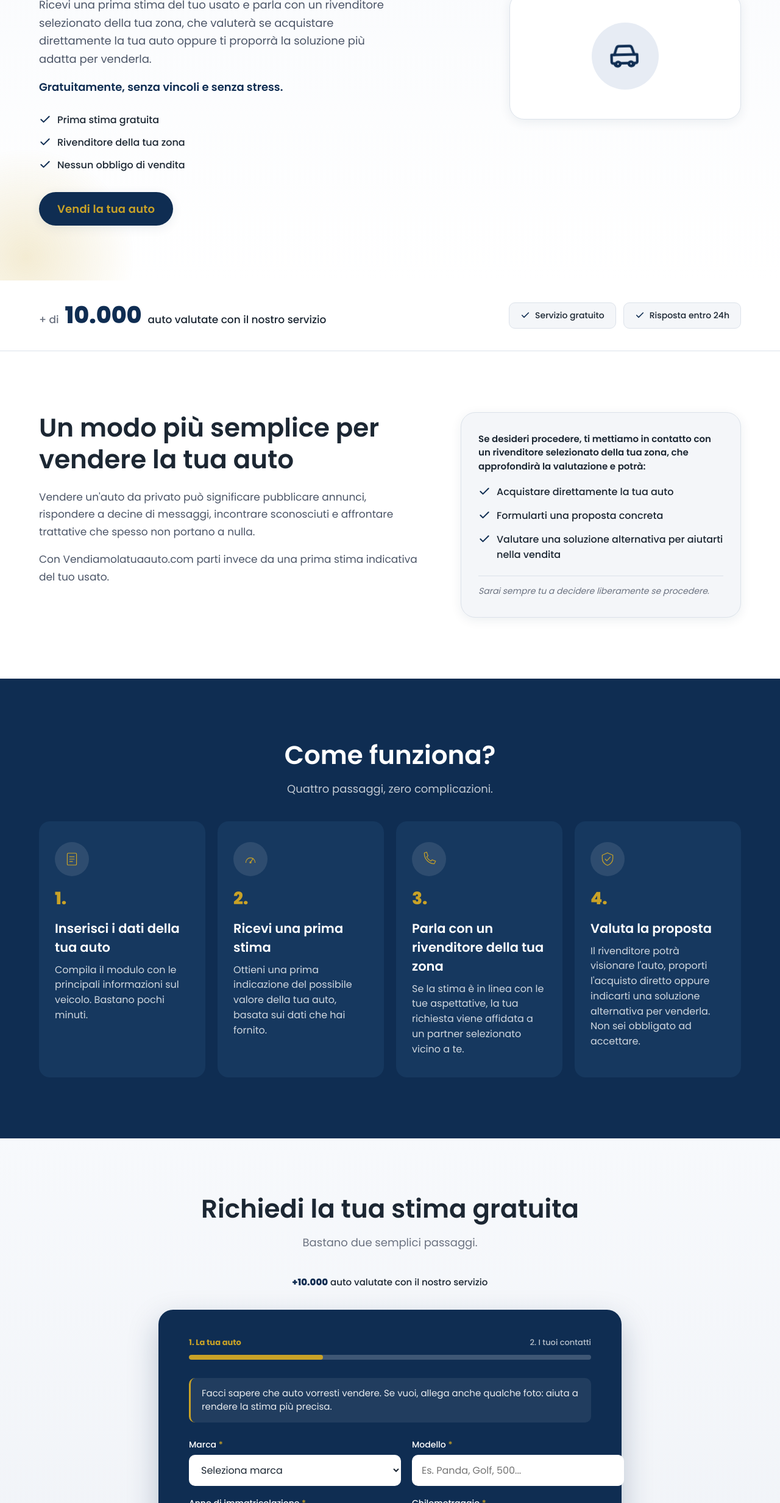
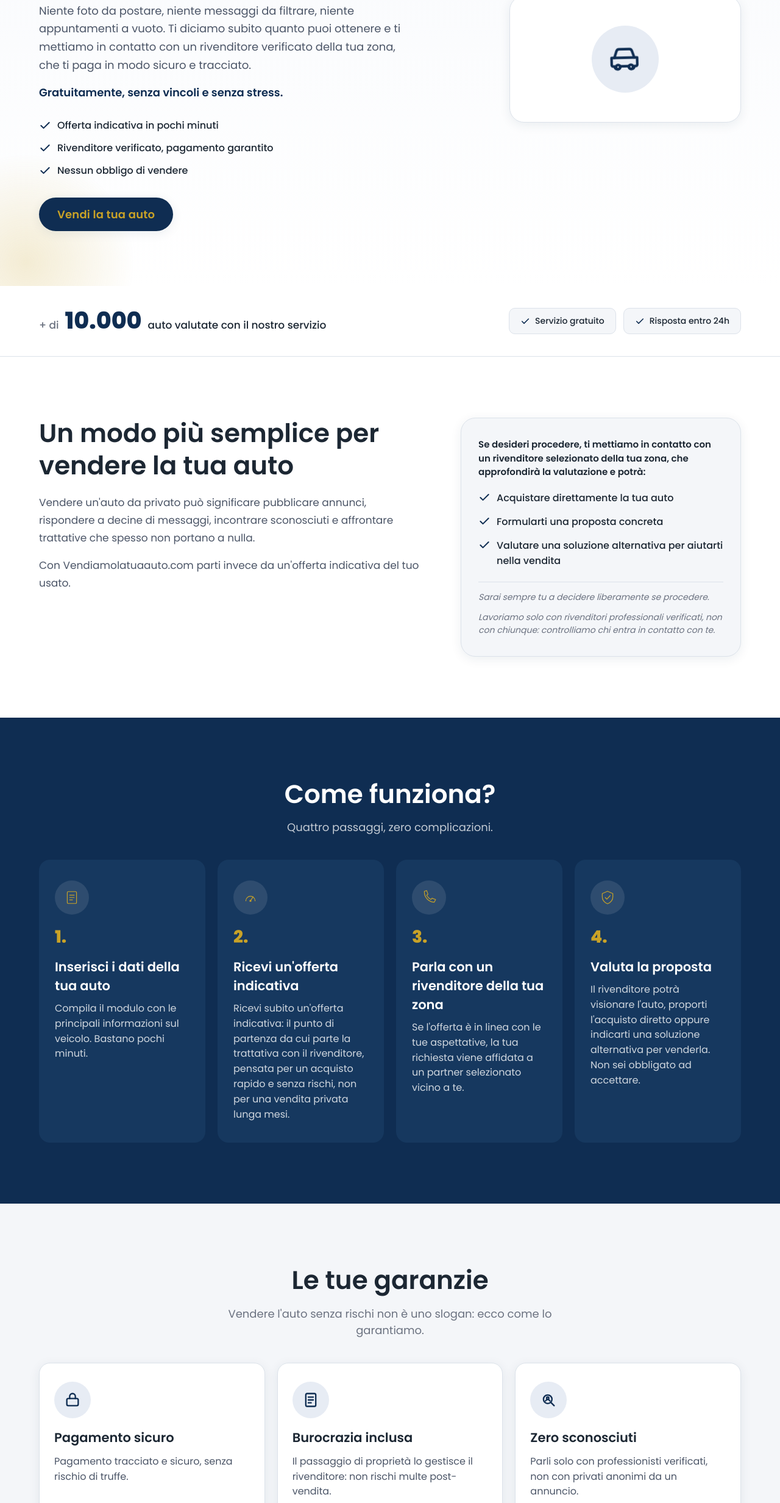
Before and after one commit to swotstudios/vendiamolatuaauto, a plain HTML site: page index.html in a window 1280 px wide. Shown: the part 335-2800 px from the top of the page at 61% size. Drawn offline with Linux system fonts and the light colour scheme.

Commit message:
Aggiorna copy hero/CTA a offerta indicativa, aggiunge sezione garanzie
- Nuovo copy hero e sostituzione "stima" -> "offerta indicativa" nel sito
- Nuova sezione "Le tue garanzie" tra Come funziona e Form
- Disabilitata sezione testimonianze (placeholder) in attesa di recensioni reali
- Aggiunta frase di rinforzo fiducia sui rivenditori verificati
- Rimosso riferimento a "mai contanti" dalla card pagamento sicuro

```diff
--- a/index.html
+++ b/index.html
@@ -3,8 +3,8 @@
 <head>
 <meta charset="UTF-8">
 <meta name="viewport" content="width=device-width, initial-scale=1.0">
-<title>Vendiamolatuaauto.com — Richiedi una stima gratuita per la tua auto</title>
-<meta name="description" content="Richiedi una prima stima gratuita della tua auto e parla con un rivenditore selezionato della tua zona. Gratuito, senza vincoli, nessun obbligo di vendita.">
+<title>Vendiamolatuaauto.com — Richiedi un'offerta indicativa gratuita per la tua auto</title>
+<meta name="description" content="Richiedi un'offerta indicativa gratuita per la tua auto e parla con un rivenditore selezionato della tua zona. Gratuito, senza vincoli, nessun obbligo di vendita.">
 <link rel="preconnect" href="https://fonts.googleapis.com">
 <link rel="preconnect" href="https://fonts.gstatic.com" crossorigin>
 <link href="https://fonts.googleapis.com/css2?family=Poppins:wght@400;500;600;700;800&display=swap" rel="stylesheet">
@@ -422,6 +422,11 @@
     padding-top: 14px;
     border-top: 1px solid var(--color-border);
   }
+  .value-prop-note + .value-prop-note {
+    margin-top: 12px;
+    border-top: none;
+    padding-top: 0;
+  }
 
   /* ---------- Benefit cards ---------- */
   .benefits {
@@ -1004,22 +1009,21 @@
   <section class="hero">
     <div class="container hero-inner">
       <div class="hero-content">
-        <h1>Vuoi <span>vendere la tua auto</span>?</h1>
-        <p class="hero-lead">Evita perdite di tempo, trattative infinite e contatti poco affidabili.</p>
-        <p class="hero-lead">Ricevi una prima stima del tuo usato e parla con un rivenditore selezionato della tua zona, che valuterà se acquistare direttamente la tua auto oppure ti proporrà la soluzione più adatta per venderla.</p>
+        <h1>Vendi la tua auto oggi. Senza annunci, senza sconosciuti, <span>senza rischi</span>.</h1>
+        <p class="hero-lead">Niente foto da postare, niente messaggi da filtrare, niente appuntamenti a vuoto. Ti diciamo subito quanto puoi ottenere e ti mettiamo in contatto con un rivenditore verificato della tua zona, che ti paga in modo sicuro e tracciato.</p>
         <p class="hero-lead hero-lead-strong">Gratuitamente, senza vincoli e senza stress.</p>
         <ul class="hero-bullets">
           <li>
             <svg viewBox="0 0 24 24" fill="none" stroke="currentColor" stroke-width="2.4" stroke-linecap="round" stroke-linejoin="round"><path d="M20 6L9 17l-5-5"/></svg>
-            Prima stima gratuita
+            Offerta indicativa in pochi minuti
           </li>
           <li>
             <svg viewBox="0 0 24 24" fill="none" stroke="currentColor" stroke-width="2.4" stroke-linecap="round" stroke-linejoin="round"><path d="M20 6L9 17l-5-5"/></svg>
-            Rivenditore della tua zona
+            Rivenditore verificato, pagamento garantito
           </li>
           <li>
             <svg viewBox="0 0 24 24" fill="none" stroke="currentColor" stroke-width="2.4" stroke-linecap="round" stroke-linejoin="round"><path d="M20 6L9 17l-5-5"/></svg>
-            Nessun obbligo di vendita
+            Nessun obbligo di vendere
           </li>
         </ul>
         <a href="#form" class="btn btn-primary">Vendi la tua auto</a>
@@ -1066,7 +1070,7 @@
       <div class="value-prop-text fade-in">
         <h2 class="section-title">Un modo più semplice per vendere la tua auto</h2>
         <p>Vendere un'auto da privato può significare pubblicare annunci, rispondere a decine di messaggi, incontrare sconosciuti e affrontare trattative che spesso non portano a nulla.</p>
-        <p>Con Vendiamolatuaauto.com parti invece da una prima stima indicativa del tuo usato.</p>
+        <p>Con Vendiamolatuaauto.com parti invece da un'offerta indicativa del tuo usato.</p>
       </div>
       <div class="value-prop-card fade-in">
         <span class="value-prop-card-label">Se desideri procedere, ti mettiamo in contatto con un rivenditore selezionato della tua zona, che approfondirà la valutazione e potrà:</span>
@@ -1085,6 +1089,7 @@
           </li>
         </ul>
         <p class="value-prop-note">Sarai sempre tu a decidere liberamente se procedere.</p>
+        <p class="value-prop-note">Lavoriamo solo con rivenditori professionali verificati, non con chiunque: controlliamo chi entra in contatto con te.</p>
       </div>
     </div>
   </section>
@@ -1108,7 +1113,7 @@
           <p>Compila il modulo con le principali informazioni sul veicolo. Bastano pochi minuti.</p>
         </div>
         <div class="step-card fade-in">
-          <!-- Icona SVG placeholder: sostituibile con foto reale (es. grafico della stima) mantenendo il contenitore .step-icon -->
+          <!-- Icona SVG placeholder: sostituibile con foto reale (es. grafico dell'offerta indicativa) mantenendo il contenitore .step-icon -->
           <div class="step-icon">
             <svg viewBox="0 0 48 48" fill="none" stroke="currentColor" stroke-width="2.2" stroke-linecap="round" stroke-linejoin="round">
               <path d="M10 34a14 14 0 1 1 28 0"/>
@@ -1117,8 +1122,8 @@
             </svg>
           </div>
           <div class="step-number">2.</div>
-          <h3>Ricevi una prima stima</h3>
-          <p>Ottieni una prima indicazione del possibile valore della tua auto, basata sui dati che hai fornito.</p>
+          <h3>Ricevi un'offerta indicativa</h3>
+          <p>Ricevi subito un'offerta indicativa: il punto di partenza da cui parte la trattativa con il rivenditore, pensata per un acquisto rapido e senza rischi, non per una vendita privata lunga mesi.</p>
         </div>
         <div class="step-card fade-in">
           <!-- Icona SVG placeholder: sostituibile con foto reale (es. telefonata con il rivenditore) mantenendo il contenitore .step-icon -->
@@ -1129,7 +1134,7 @@
           </div>
           <div class="step-number">3.</div>
           <h3>Parla con un rivenditore della tua zona</h3>
-          <p>Se la stima è in linea con le tue aspettative, la tua richiesta viene affidata a un partner selezionato vicino a te.</p>
+          <p>Se l'offerta è in linea con le tue aspettative, la tua richiesta viene affidata a un partner selezionato vicino a te.</p>
         </div>
         <div class="step-card fade-in">
           <!-- Icona SVG placeholder: sostituibile con foto reale (es. consegna chiavi / firma contratto) mantenendo il contenitore .step-icon -->
@@ -1147,11 +1152,63 @@
     </div>
   </section>
 
+  <!-- LE TUE GARANZIE -->
+  <section class="benefits">
+    <div class="container">
+      <h2 class="section-title fade-in">Le tue garanzie</h2>
+      <p class="section-subtitle fade-in">Vendere l'auto senza rischi non è uno slogan: ecco come lo garantiamo.</p>
+      <div class="benefit-grid">
+        <div class="benefit-card fade-in">
+          <div class="benefit-icon-wrap">
+            <svg class="benefit-icon" viewBox="0 0 24 24" fill="none" stroke="currentColor" stroke-width="2" stroke-linecap="round" stroke-linejoin="round">
+              <rect x="4" y="10" width="16" height="10" rx="2"/>
+              <path d="M8 10V7a4 4 0 0 1 8 0v3"/>
+            </svg>
+          </div>
+          <h3>Pagamento sicuro</h3>
+          <p>Pagamento tracciato e sicuro, senza rischio di truffe.</p>
+        </div>
+        <div class="benefit-card fade-in">
+          <div class="benefit-icon-wrap">
+            <svg class="benefit-icon" viewBox="0 0 24 24" fill="none" stroke="currentColor" stroke-width="2" stroke-linecap="round" stroke-linejoin="round">
+              <rect x="5" y="3" width="14" height="18" rx="2"/>
+              <path d="M8.5 8h7M8.5 12h7M8.5 16h4"/>
+            </svg>
+          </div>
+          <h3>Burocrazia inclusa</h3>
+          <p>Il passaggio di proprietà lo gestisce il rivenditore: non rischi multe post-vendita.</p>
+        </div>
+        <div class="benefit-card fade-in">
+          <div class="benefit-icon-wrap">
+            <svg class="benefit-icon" viewBox="0 0 24 24" fill="none" stroke="currentColor" stroke-width="2" stroke-linecap="round" stroke-linejoin="round">
+              <circle cx="11" cy="11" r="6"/>
+              <path d="M20 20l-4.5-4.5"/>
+              <circle cx="11" cy="9.5" r="1.6"/>
+              <path d="M8 13.2c.6-1 1.7-1.7 3-1.7s2.4.7 3 1.7"/>
+            </svg>
+          </div>
+          <h3>Zero sconosciuti</h3>
+          <p>Parli solo con professionisti verificati, non con privati anonimi da un annuncio.</p>
+        </div>
+        <div class="benefit-card fade-in">
+          <div class="benefit-icon-wrap">
+            <svg class="benefit-icon" viewBox="0 0 24 24" fill="none" stroke="currentColor" stroke-width="2" stroke-linecap="round" stroke-linejoin="round">
+              <circle cx="12" cy="12" r="9"/>
+              <path d="M12 7v5l3.5 2"/>
+            </svg>
+          </div>
+          <h3>Risposta in 24h, decidi tu</h3>
+          <p>Nessun obbligo, nessuna pressione.</p>
+        </div>
+      </div>
+    </div>
+  </section>
+
   <!-- FORM -->
   <section class="form-section" id="form">
     <div class="container">
       <div class="form-intro">
-        <h2 class="section-title fade-in">Richiedi la tua stima gratuita</h2>
+        <h2 class="section-title fade-in">Richiedi la tua offerta indicativa gratuita</h2>
         <p class="section-subtitle fade-in">Bastano due semplici passaggi.</p>
         <p class="form-trust-mini fade-in"><strong>+10.000</strong> auto valutate con il nostro servizio</p>
       </div>
@@ -1170,7 +1227,7 @@
 
         <!-- STEP 1 -->
         <div class="form-step active" data-step="1">
-          <div class="form-step-intro">Facci sapere che auto vorresti vendere. Se vuoi, allega anche qualche foto: aiuta a rendere la stima più precisa.</div>
+          <div class="form-step-intro">Facci sapere che auto vorresti vendere. Se vuoi, allega anche qualche foto: aiuta a rendere l'offerta indicativa più precisa.</div>
           <div class="form-grid cols-2">
             <div class="field" data-field="marca">
               <label>Marca <span class="required">*</span></label>
@@ -1226,7 +1283,7 @@
             <div class="field" data-field="foto">
               <label>Foto dell'auto <span class="optional">(facoltativo, consigliato)</span></label>
               <input type="file" name="foto" accept="image/*" multiple>
-              <span class="field-hint">Carica una o più foto per una stima più accurata.</span>
+              <span class="field-hint">Carica una o più foto per un'offerta più accurata.</span>
             </div>
           </div>
           <div class="form-nav">
@@ -1291,7 +1348,7 @@
             <circle cx="12" cy="12" r="9"/><path d="M8 12.5l2.5 2.5L16 9"/>
           </svg>
           <h3>Richiesta inviata!</h3>
-          <p>Grazie! Riceverai a breve una prima stima. Se sarà in linea con le tue aspettative, ti metteremo in contatto con un rivenditore selezionato della tua zona.</p>
+          <p>Grazie! Riceverai a breve un'offerta indicativa. Se sarà in linea con le tue aspettative, ti metteremo in contatto con un rivenditore selezionato della tua zona.</p>
         </div>
 
       </form>
@@ -1350,13 +1407,14 @@
             </svg>
           </div>
           <h3>Nessun costo e nessun vincolo</h3>
-          <p>La richiesta, la prima stima e il contatto con il rivenditore sono gratuiti. La decisione finale resta sempre tua.</p>
+          <p>La richiesta, l'offerta indicativa e il contatto con il rivenditore sono gratuiti. La decisione finale resta sempre tua.</p>
         </div>
       </div>
     </div>
   </section>
 
-  <!-- TESTIMONIANZE -->
+  <!-- TESTIMONIANZE — disabilitata in attesa di recensioni reali dei clienti.
+       Per riattivarla: rimuovi questo commento e quello di chiusura sotto.
   <section class="testimonials">
     <div class="container">
       <h2 class="section-title fade-in">Cosa dicono di noi</h2>
@@ -1365,6 +1423,8 @@
       <div class="testimonials-track" id="testimonialsTrack"></div>
     </div>
   </section>
+  -->
+
 
   <!-- CONFRONTO -->
   <section class="comparison">
@@ -1439,7 +1499,7 @@
             <span class="faq-icon"><svg viewBox="0 0 24 24" fill="none" stroke="currentColor" stroke-width="2.2" stroke-linecap="round" stroke-linejoin="round"><path d="M6 9l6 6 6-6"/></svg></span>
           </button>
           <div class="faq-answer">
-            <p>Dopo l'invio riceverai una prima stima indicativa. Se deciderai di procedere, verrai messo in contatto con un rivenditore selezionato della tua zona, che ti contatterà entro 24 ore lavorative.</p>
+            <p>Dopo l'invio riceverai un'offerta indicativa. Se deciderai di procedere, verrai messo in contatto con un rivenditore selezionato della tua zona, che ti contatterà entro 24 ore lavorative.</p>
           </div>
         </div>
         <div class="faq-item">
@@ -1492,7 +1552,7 @@
     </div>
     <div class="footer-col">
       <h4>Link utili</h4>
-      <a href="#form">Richiedi la tua stima</a>
+      <a href="#form">Richiedi la tua offerta</a>
       <a href="#come-funziona">Come funziona</a>
       <a href="#faq">Domande frequenti</a>
     </div>
@@ -1582,6 +1642,9 @@
     { nome: 'Chiara M.', citta: 'Roma', stelle: 5, testo: 'Nessun obbligo e nessuna pressione: ho valutato l’offerta con calma prima di accettare.' }
   ];
   var testimonialsTrack = document.getElementById('testimonialsTrack');
+  // Guard: la sezione testimonianze è disabilitata (commentata in HTML) finché
+  // non ci sono recensioni reali, quindi #testimonialsTrack non esiste nel DOM.
+  if (testimonialsTrack) {
     testimonialsData.forEach(function (t) {
       var card = document.createElement('div');
       card.className = 'testimonial-card fade-in';
@@ -1593,6 +1656,7 @@
       testimonialsTrack.appendChild(card);
       observer.observe(card);
     });
+  }
 
   /* ---------- FAQ accordion ---------- */
   var faqItems = document.querySelectorAll('.faq-item');
```
Lines whose indentation alone changed are shown as unchanged.
